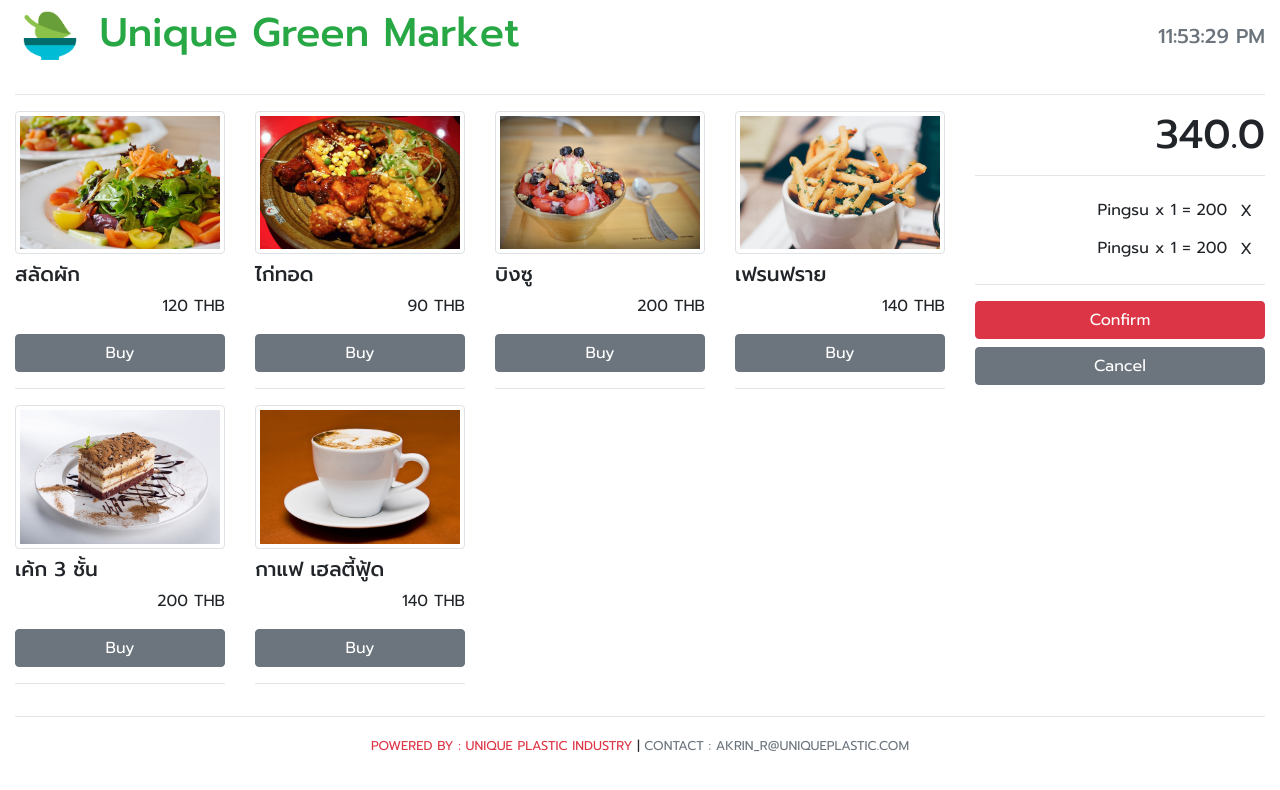
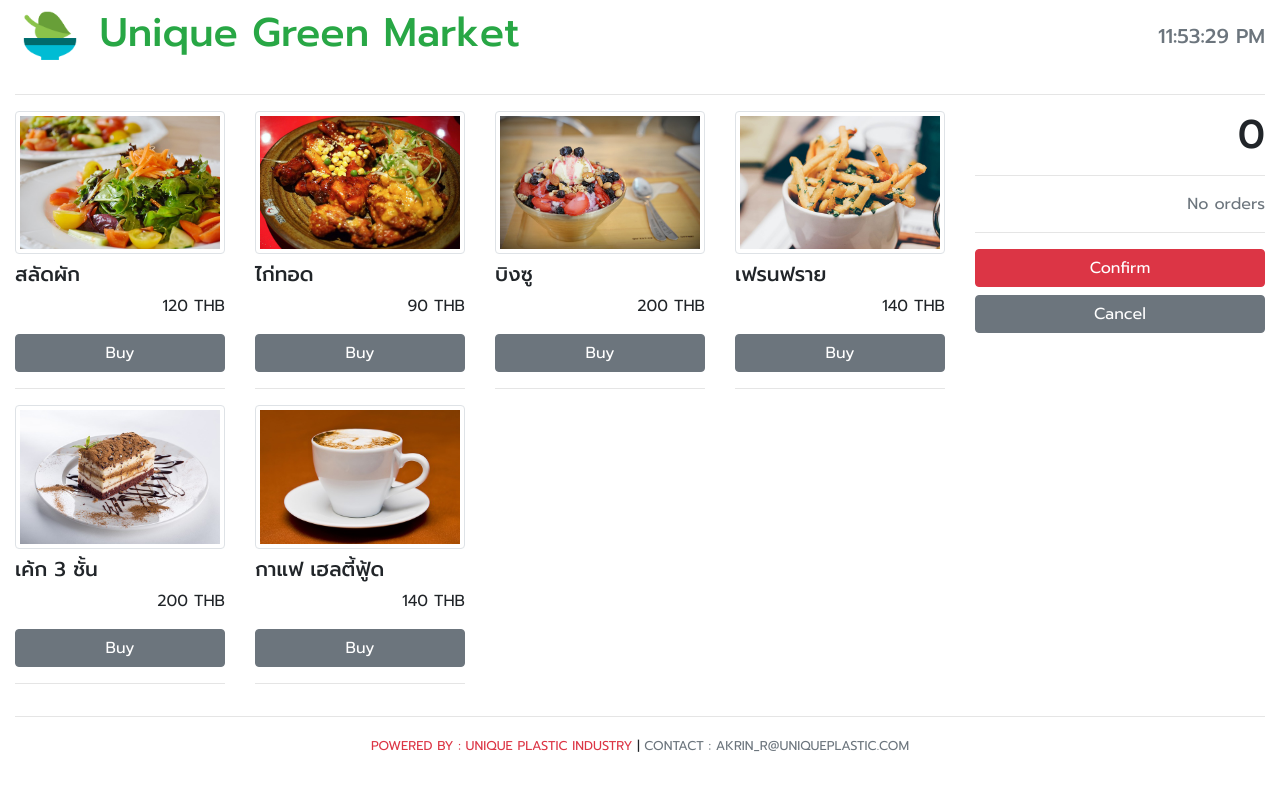
Before and after one commit to akrintr/ceroweb, a React (Create React App) app: page / in a window 1280 px wide. Shown: the top 790 px of the page. Built offline with nearby package versions, Linux system fonts and the light colour scheme.

Commit message:
nest state

```diff
--- a/src/components/monitor/Calculator.js
+++ b/src/components/monitor/Calculator.js
@@ -7,20 +7,32 @@ class Calculator extends Component{
 
     }
 
+    showOrders(orders){
+        if(!orders||orders.length == 0){
+            return <li className="text-right text-muted title">No orders</li>
+        }else{
+            return orders.map(o=>{
+                return (
+                    <li key={o.product.productId} className="text-right text-success title">
+                            {o.product.productName} x {o.quantity}} = {o.product.unitPrice*o.quantity}
+                            <button className="btn btn-right" onClick={()=>this.props.onDelOrder(o.product) }>X</button>
+                    </li>
+                )
+            })
+        }
+    }
+
     render(){
+
+        const {totalPrice,orders} = this.props;
+
+
         return (
             <div>
-                <h1 className="text-right">340.0</h1>
+                <h1 className="text-right">{this.props.totalPrice}</h1>
                 <hr />
                 <ul className="list-unstyled">
-                    <li className="text-right title">
-                        Pingsu x 1 = 200
-                        <button className="btn btn-right">X</button>
-                    </li>
-                    <li className="text-right title">
-                        Pingsu x 1 = 200
-                        <button className="btn btn-right">X</button>
-                    </li>
+                    {this.showOrders(orders)}
                 </ul>
                 <hr />
                 <button className="btn btn-block btn-danger title"> Confirm </button>
--- a/src/components/monitor/Monitor.js
+++ b/src/components/monitor/Monitor.js
@@ -3,16 +3,49 @@ import ProductList from "../product/ProductList";
 import Calculator from "../monitor/Calculator";
 
 class Monitor extends Component{
+    constructor(props){
+        super(props);
+        this.state = {totalPrice:0,orders:[]};
+        this.addOrder = this.addOrder.bind(this);
+        this.delOrder = this.delOrder.bind(this);
+    }
+
+    addOrder(p){
+        let findOrder = this.state.orders.find(o => o.product.productId == p.productId);
+        if (findOrder){
+            findOrder.quantity++;
+        } else{
+            this.state.orders.push({product:p, quantity:1});
+        }
+        const totalPrice =  this.state.totalPrice + parseInt( p.unitPrice) ;
+        this.setState({totalPrice : totalPrice,orders:this.state.orders});
+
+        console.log(p.productName);
+    }
+
+    delOrder(p){
+        let findOrder = this.state.orders.find(o => o.product.productId == p.productId);
+
+        console.log(findOrder);
+
+        let remainOrder = this.state.orders.filter(o => o.product.productId != findOrder.product.productId);
+
+        const totalPrice =  this.state.totalPrice - ( parseInt( findOrder.product.unitPrice) * parseInt( findOrder.quantity));
+        this.setState({totalPrice : totalPrice,orders:remainOrder});
+
+        console.log(remainOrder);
+
+    }
 
     render(){
         return (
             <div className="container-fluid">
                 <div className="row">
                     <div className="col-md-9">
-                        <ProductList products={this.props.products}/>
+                        <ProductList products={this.props.products} onAddOrder={this.addOrder} />
                     </div>
                     <div className="col-md-3">
-                        <Calculator />
+                        <Calculator totalPrice={this.state.totalPrice} orders={this.state.orders} onDelOrder={this.delOrder} />
                     </div>
                 </div>
 
--- a/src/components/product/ProductItem.js
+++ b/src/components/product/ProductItem.js
@@ -4,14 +4,15 @@ class ProductItem extends Component{
     constructor(props){
         super(props);
     }
+
     render(){
-        const {productName,unitPrice,thumbnail} = this.props;
+        const product = this.props.product;
         return (
         <div className="col-md-3 col-sm-6">
-            <img className="img-fluid img-thumbnail" src={thumbnail} />
-            <h5 className="mt-2">{productName}</h5>
-            <p className="title text-right">{unitPrice} THB</p>
-            <button className="btn btn-block btn-secondary title">
+            <img className="img-fluid img-thumbnail" src={product.thumbnail} />
+            <h5 className="mt-2">{product.productName}</h5>
+            <p className="title text-right">{product.unitPrice} THB</p>
+            <button className="btn btn-block btn-secondary title" onClick={()=>this.props.onAddOrder(this.props.product)}>
                 Buy
             </button>
             <hr />
--- a/src/components/product/ProductList.js
+++ b/src/components/product/ProductList.js
@@ -6,7 +6,7 @@ class ProductList extends Component{
 
     showProduct(){
             return this.props.products && this.props.products.map(p=>(
-                <ProductItem key={p.productId} {...p}/>
+                <ProductItem key={p.productId} product={p} onAddOrder={this.props.onAddOrder} />
             ))
     }
 
```
